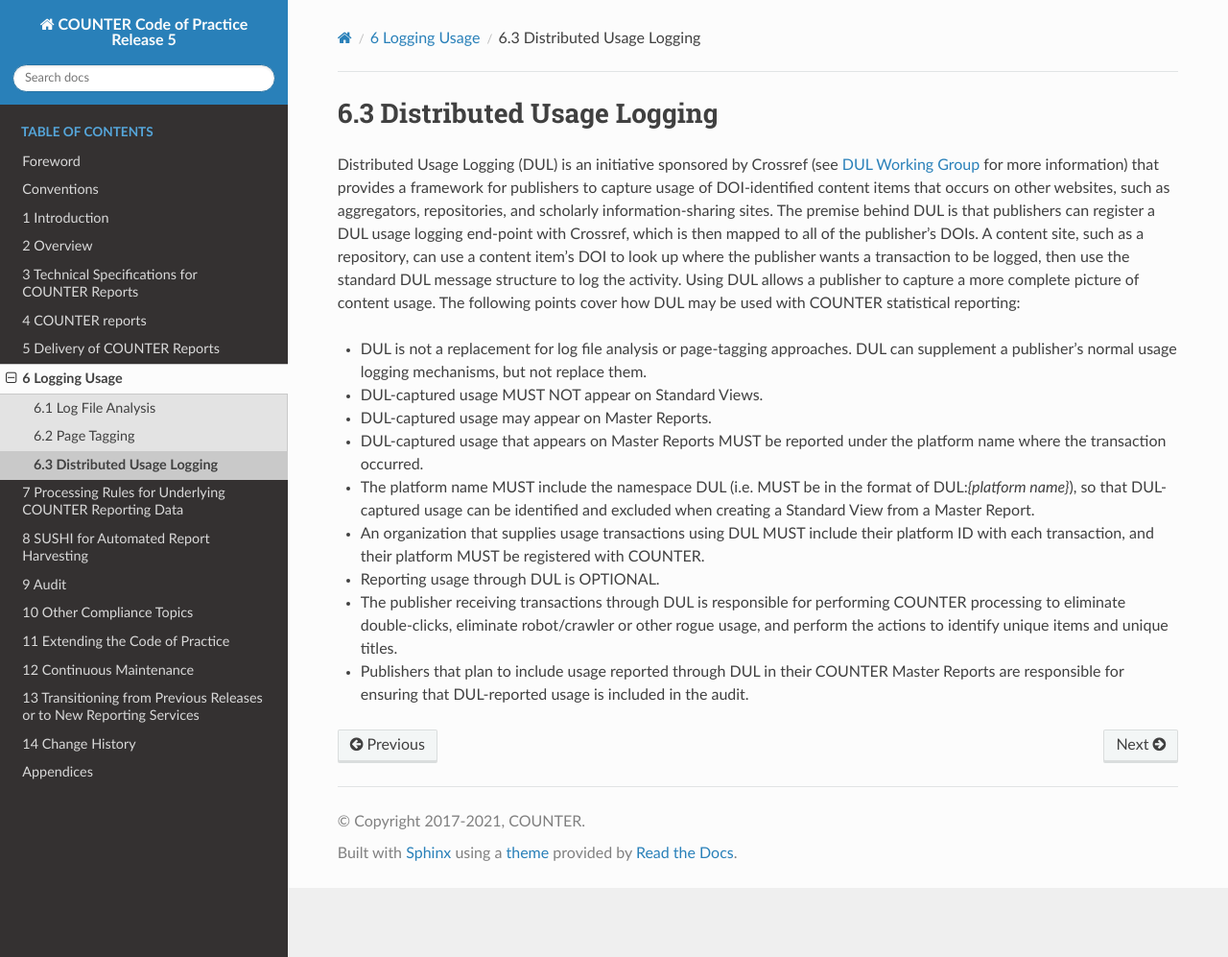
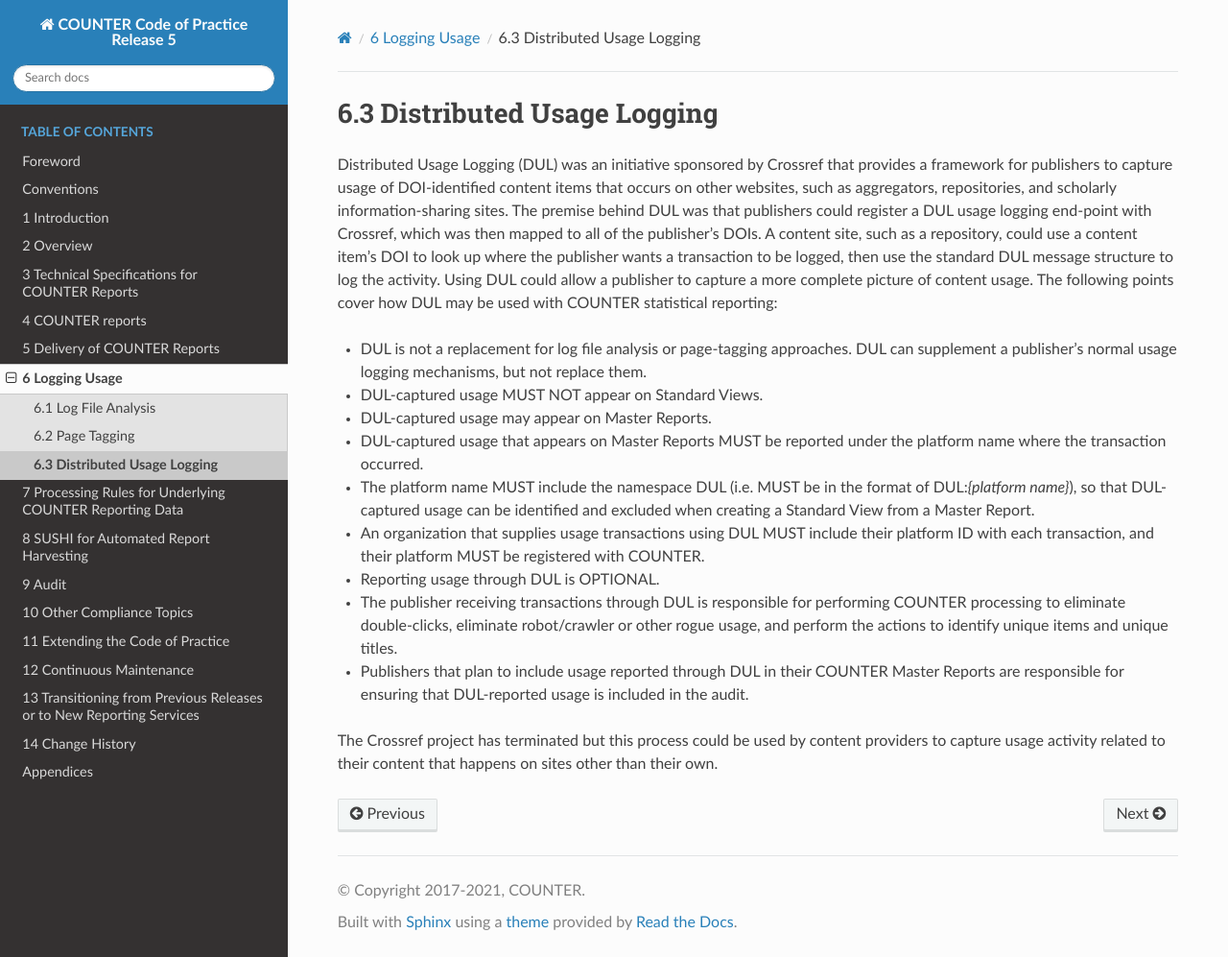
Before and after one commit to Project-Counter/cop5, a Sphinx documentation site: the page built from source/06-logging/03-distributed-usage-logging.rst, in a window 1280 px wide and 997 px high. Shown: the whole window at 96% size. Built offline with Sphinx 7.4.7 and the Read the Docs theme 2.0.0, drawn with Linux system fonts in a browser that asks for light colours.

Commit message:
Add transition note for Distributed Usage Logging (DUL)

```diff
--- a/source/06-logging/03-distributed-usage-logging.rst
+++ b/source/06-logging/03-distributed-usage-logging.rst
@@ -5,8 +5,7 @@
 Distributed Usage Logging
 -------------------------
 
-Distributed Usage Logging (DUL) is an initiative sponsored by Crossref (see `DUL Working Group <https://www.crossref.org/working-groups/distributed-usage-logging/>`_ for more information) that provides a framework for publishers to capture usage of DOI-identified content items that occurs on other websites, such as aggregators, repositories, and scholarly information-sharing sites. The premise behind DUL is that publishers can register a DUL usage logging end-point with Crossref, which is then mapped to all of the publisher’s DOIs. A content site, such as a repository, can use a content item’s DOI to look up where the publisher wants a transaction to be logged, then use the standard DUL message structure to log the activity. Using DUL allows a publisher to capture a more complete picture of content usage. The following points cover how DUL may be used with COUNTER statistical reporting:
-
+Distributed Usage Logging (DUL) was an initiative sponsored by Crossref that provides a framework for publishers to capture usage of DOI-identified content items that occurs on other websites, such as aggregators, repositories, and scholarly information-sharing sites. The premise behind DUL was that publishers could register a DUL usage logging end-point with Crossref, which was then mapped to all of the publisher’s DOIs. A content site, such as a repository, could use a content item’s DOI to look up where the publisher wants a transaction to be logged, then use the standard DUL message structure to log the activity. Using DUL could allow a publisher to capture a more complete picture of content usage. The following points cover how DUL may be used with COUNTER statistical reporting:
 
 * DUL is not a replacement for log file analysis or page-tagging approaches. DUL can supplement a publisher’s normal usage logging mechanisms, but not replace them.
 * DUL-captured usage MUST NOT appear on Standard Views.
@@ -17,3 +16,5 @@ Distributed Usage Logging (DUL) is an initiative sponsored by Crossref (see `DUL
 * Reporting usage through DUL is OPTIONAL.
 * The publisher receiving transactions through DUL is responsible for performing COUNTER processing to eliminate double-clicks, eliminate robot/crawler or other rogue usage, and perform the actions to identify unique items and unique titles.
 * Publishers that plan to include usage reported through DUL in their COUNTER Master Reports are responsible for ensuring that DUL-reported usage is included in the audit.
+
+The Crossref project has terminated but this process could be used by content providers to capture usage activity related to their content that happens on sites other than their own.
```
